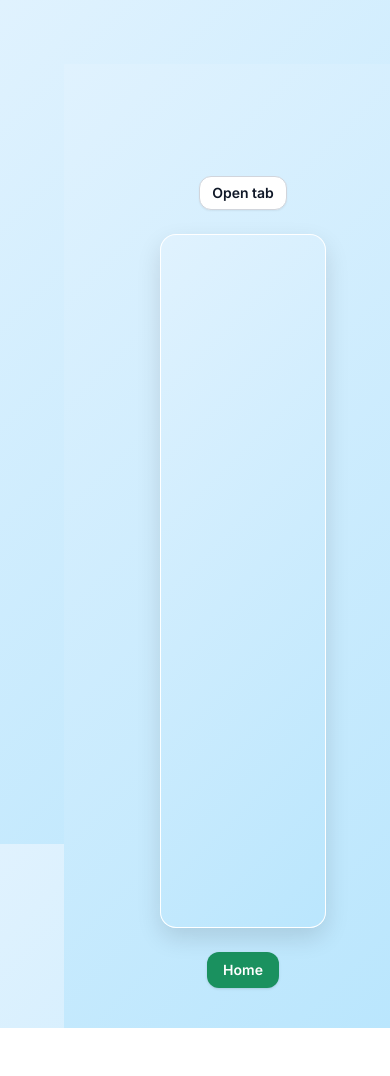
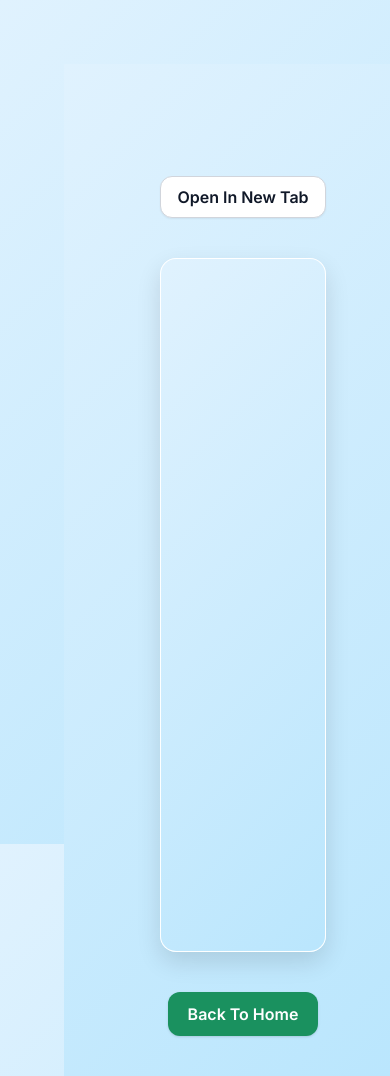
Before and after one commit to mohdazlanabas/biogas_indonesia, a React (Vite) app: page /view/ad-bahasa-presentasi in a window 390 px wide. Before the commit the page ends 1028 px from the top, so only its background shows below. Built offline with nearby package versions, Linux system fonts and the light colour scheme.

Commit message:
This Update Automatically From zsh Script.

```diff
--- a/src/pages/Home.tsx
+++ b/src/pages/Home.tsx
@@ -40,8 +40,8 @@ export function Home() {
         style={{ fontSize: 20, fontWeight: 800 }}
       >
         <h1 className="text-4xl sm:text-5xl font-extrabold mb-4 text-gray-900 tracking-tight">Presentations</h1>
-        <p className="text-gray-700 mb-12">Choose a deck to open fullscreen. Use Left/Right arrows to flip pages, F to toggle fullscreen.</p>
-        <div className="grid grid-cols-1 sm:grid-cols-2 lg:grid-cols-3 gap-10 mt-4">
+        <p className="text-gray-700 mb-20">Choose a deck to open fullscreen. Use Left/Right arrows to flip pages, F to toggle fullscreen.</p>
+        <div className="grid grid-cols-1 sm:grid-cols-2 lg:grid-cols-3 gap-10 mt-6">
           {presentations.map((p) => (
             <Link
               key={p.slug}
--- a/src/pages/Viewer.tsx
+++ b/src/pages/Viewer.tsx
@@ -46,16 +46,15 @@ export function Viewer() {
       style={{ background: 'linear-gradient(135deg, #e0f2fe 0%, #bae6fd 100%)', paddingTop: 32, paddingLeft: 32 }}
     >
       <div className="pt-20 sm:pt-28 pb-10 px-16 sm:px-24" style={{ fontSize: 20, fontWeight: 800 }}>
-        <div className="text-gray-700 mb-6 text-center">
+        <div className="text-gray-700 mb-10 text-center">
           <a
-            className="inline-flex max-w-full items-center gap-1.5 sm:gap-2 align-middle whitespace-nowrap rounded-xl border border-gray-300 bg-white text-gray-900 px-3 py-1.5 sm:px-4 sm:py-2 text-sm sm:text-base font-semibold hover:bg-gray-50 shadow-sm align-middle"
+            className="inline-flex max-w-full items-center gap-2 align-middle whitespace-nowrap rounded-xl border border-gray-300 bg-white text-gray-900 px-4 py-2 text-base font-semibold hover:bg-gray-50 shadow-sm align-middle"
             href={`/assets/${encodeURIComponent(deck.filename)}`}
             target="_blank"
             rel="noreferrer"
             aria-label="Open presentation in new tab"
           >
-            <span className="sm:hidden">Open tab</span>
-            <span className="hidden sm:inline">Open In New Tab</span>
+            Open In New Tab
           </a>
         </div>
         <div className="bg-white/95 backdrop-blur rounded-2xl shadow-lg overflow-hidden border border-white/70">
@@ -66,15 +65,14 @@ export function Viewer() {
             allow="fullscreen"
           />
         </div>
-        <div className="text-center mt-6">
+        <div className="text-center mt-10">
           <button
             type="button"
             onClick={() => navigate('/')}
-            className="inline-flex max-w-full items-center gap-1.5 sm:gap-2 align-middle whitespace-nowrap rounded-xl bg-brand-600 text-white px-4 py-2 sm:px-5 sm:py-2.5 text-sm sm:text-base font-semibold hover:bg-brand-700 shadow align-middle"
+            className="inline-flex max-w-full items-center gap-2 align-middle whitespace-nowrap rounded-xl bg-brand-600 text-white px-5 py-2.5 text-base font-semibold hover:bg-brand-700 shadow align-middle"
             aria-label="Back to home"
           >
-            <span className="sm:hidden">Home</span>
-            <span className="hidden sm:inline">Back To Home</span>
+            Back To Home
           </button>
         </div>
       </div>
```
